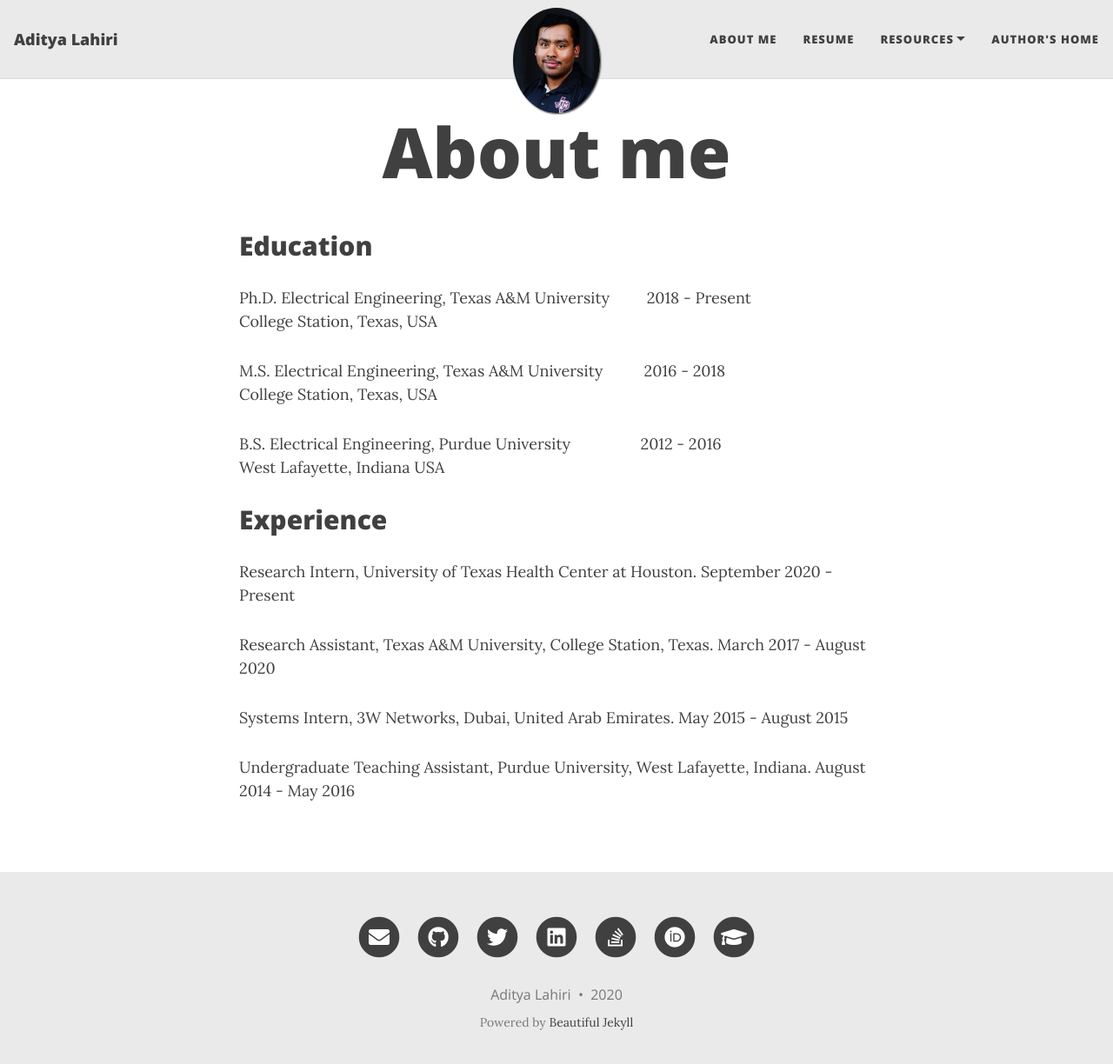
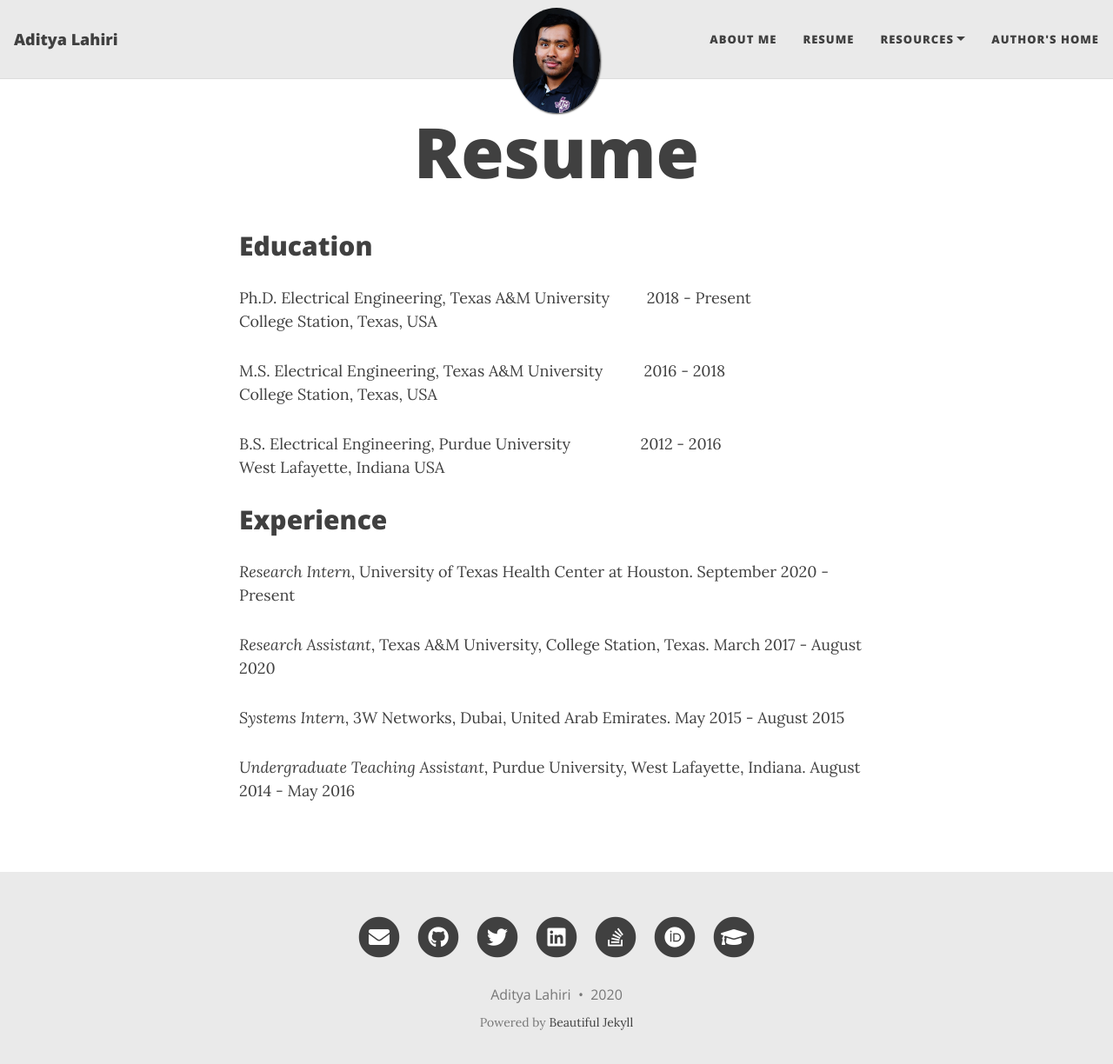
Before and after one commit to adilahiri/adilahiri.github.io, a Jekyll site: the page built from resume.md, in a window 1280 px wide and 1237 px high. Shown: the top 1224 px of the window at 87% size. Built offline with Jekyll 4.4.1, drawn with Linux system fonts in a browser that asks for light colours; nearby versions of some CDN libraries.

Commit message:
Update resume.md

```diff
--- a/resume.md
+++ b/resume.md
@@ -1,6 +1,6 @@
 ---
 layout: page
-title: About me
+title: Resume
 ---
 
 ## Education
@@ -16,10 +16,10 @@
 
 
 ## Experience
-Research Intern, University of Texas Health Center at Houston.  September 2020 - Present <br>
+*Research Intern*, University of Texas Health Center at Houston.  September 2020 - Present <br>
 
-Research Assistant, Texas A&M University, College Station, Texas.  March 2017 - August 2020 <br>
+*Research Assistant*, Texas A&M University, College Station, Texas.  March 2017 - August 2020 <br>
 
-Systems Intern, 3W Networks, Dubai, United Arab Emirates.      May 2015 - August 2015 <br>
+*Systems Intern*, 3W Networks, Dubai, United Arab Emirates.      May 2015 - August 2015 <br>
 
-Undergraduate Teaching Assistant, Purdue University, West Lafayette, Indiana.    August 2014 - May 2016 <br>
+*Undergraduate Teaching Assistant*, Purdue University, West Lafayette, Indiana.    August 2014 - May 2016 <br>
```
